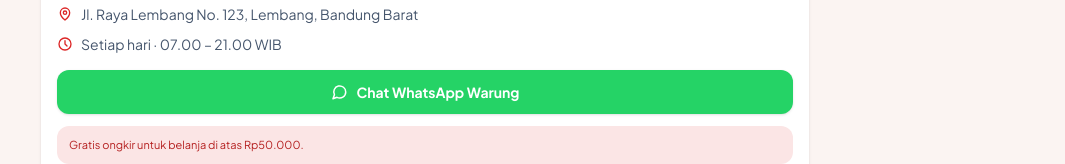
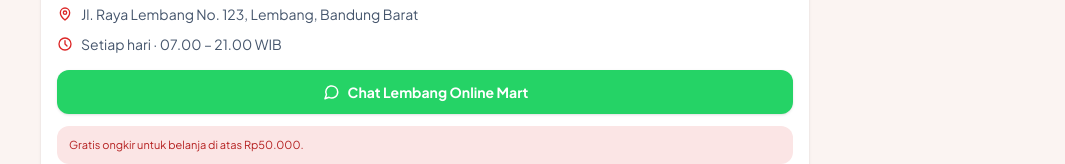
Before and after one commit to tedreolshop-code/lembang-online-mart, a Next.js app: page /akun in a window 1280 px wide. Shown: the part 1049-1213 px from the top of the page, without its empty margins (215-1280 px from the left). Built offline with nearby package versions, Linux system fonts and the light colour scheme; no server answers.

Commit message:
feat(akun): ganti label tombol WA menjadi Chat Lembang Online Mart

```diff
--- a/src/app/akun/page.tsx
+++ b/src/app/akun/page.tsx
@@ -494,7 +494,7 @@
           className="mt-4 flex w-full items-center justify-center gap-2 rounded-xl bg-[#25d366] px-4 py-3 text-sm font-bold text-white shadow transition hover:brightness-95 active:scale-[0.98]"
         >
           <ChatIcon className="h-4.5 w-4.5" />
-          Chat WhatsApp Warung
+          Chat Lembang Online Mart
         </a>
         <p className="mt-3 rounded-xl bg-brand-soft px-3 py-2.5 text-[11px] leading-relaxed text-brand-dark">
           Gratis ongkir untuk belanja di atas{" "}
```
